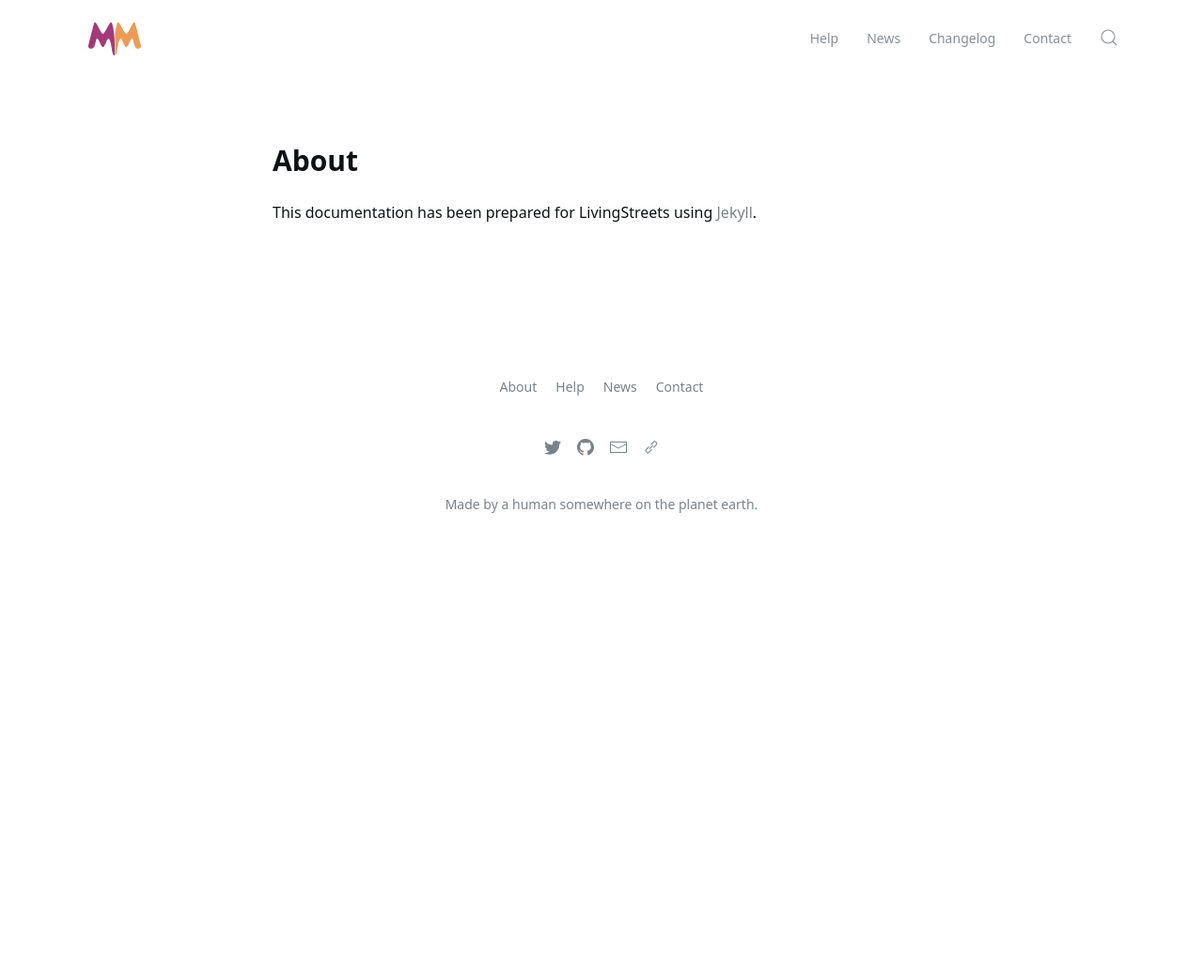
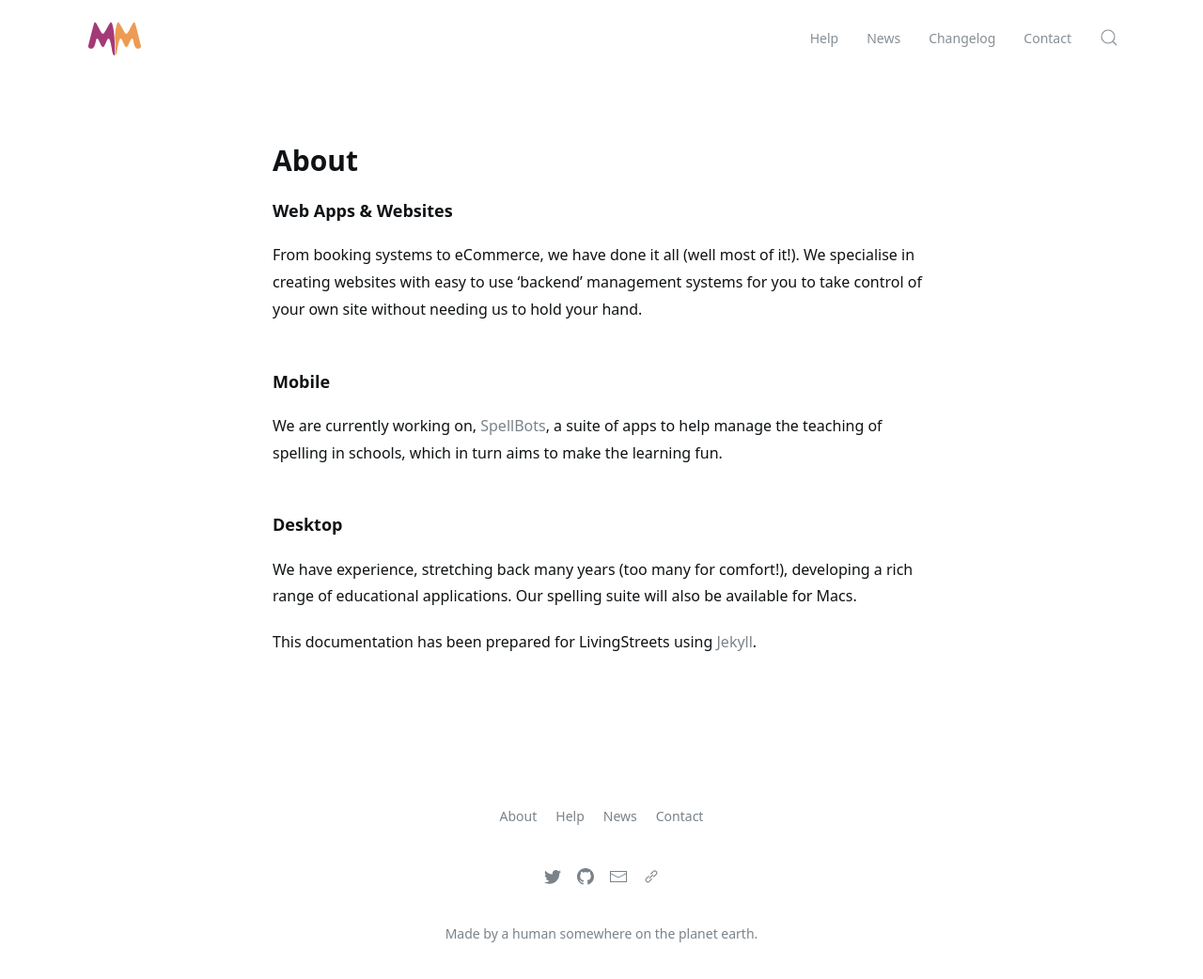
Before and after one commit to mightymango/mangodocs, a Jekyll site: the page built from about.md, in a window 1280 px wide and 1074 px high. Shown: the top 1042 px of the window at 94% size. Built offline with Jekyll 4.4.1, drawn with Linux system fonts in a browser that asks for light colours; a script that is not in the unit is left out.

Commit message:
Update from Forestry.io Simon Barrett updated about.md

```diff
--- a/about.md
+++ b/about.md
@@ -1,7 +1,20 @@
 ---
 layout: page
 title: About
-permalink: /about/
+permalink: "/about/"
+
 ---
 
+#### Web Apps & Websites
+
+From booking systems to eCommerce, we have done it all (well most of it!). We specialise in creating websites with easy to use 'backend' management systems for you to take control of your own site without needing us to hold your hand.
+
+#### Mobile
+
+We are currently working on, [SpellBots](https://spellbots.io/), a suite of apps to help manage the teaching of spelling in schools, which in turn aims to make the learning fun.
+
+#### Desktop
+
+We have experience, stretching back many years (too many for comfort!), developing a rich range of educational applications. Our spelling suite will also be available for Macs.
+
 This documentation has been prepared for LivingStreets using [Jekyll](https://jekyllrb.com).
```
